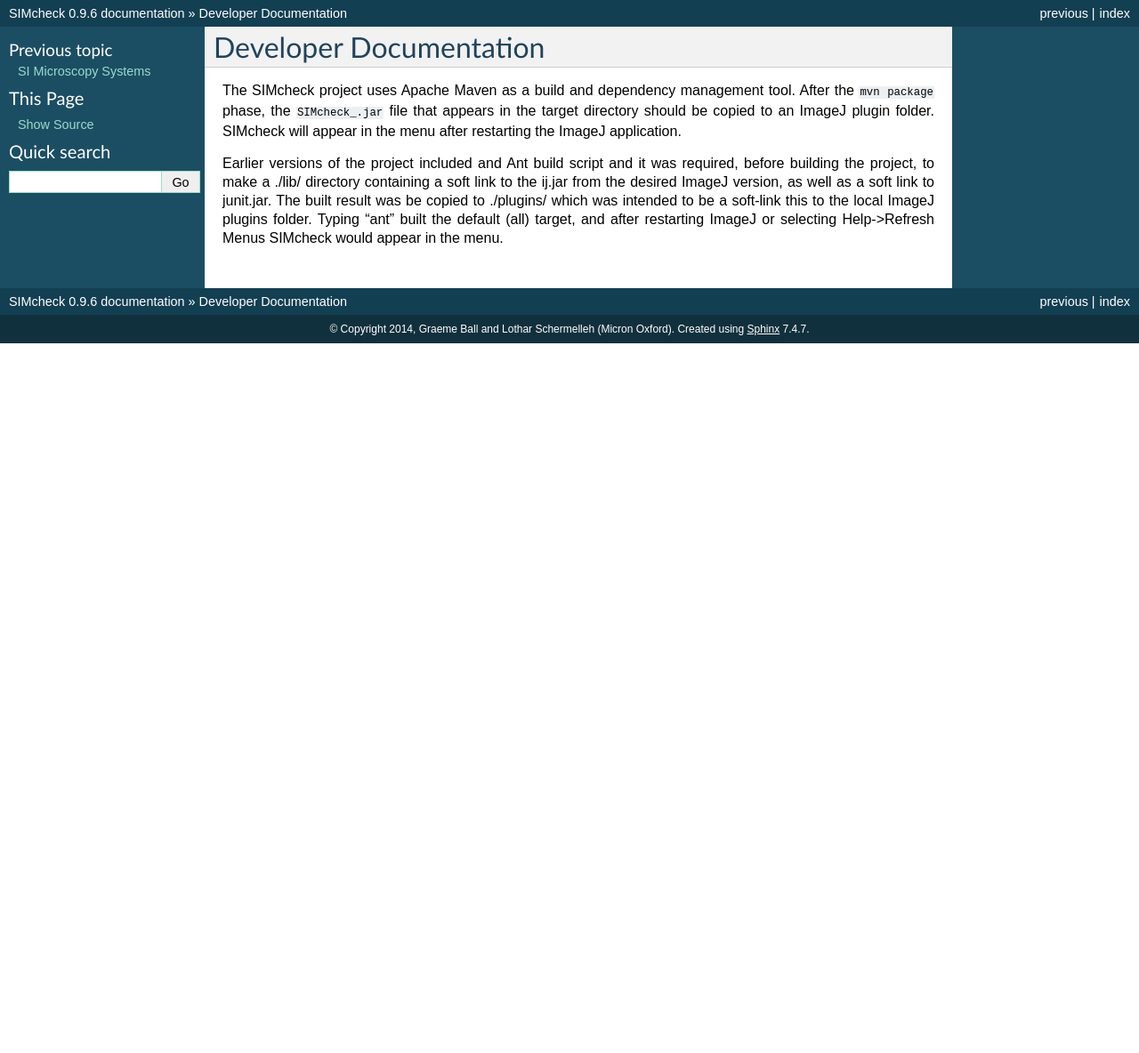
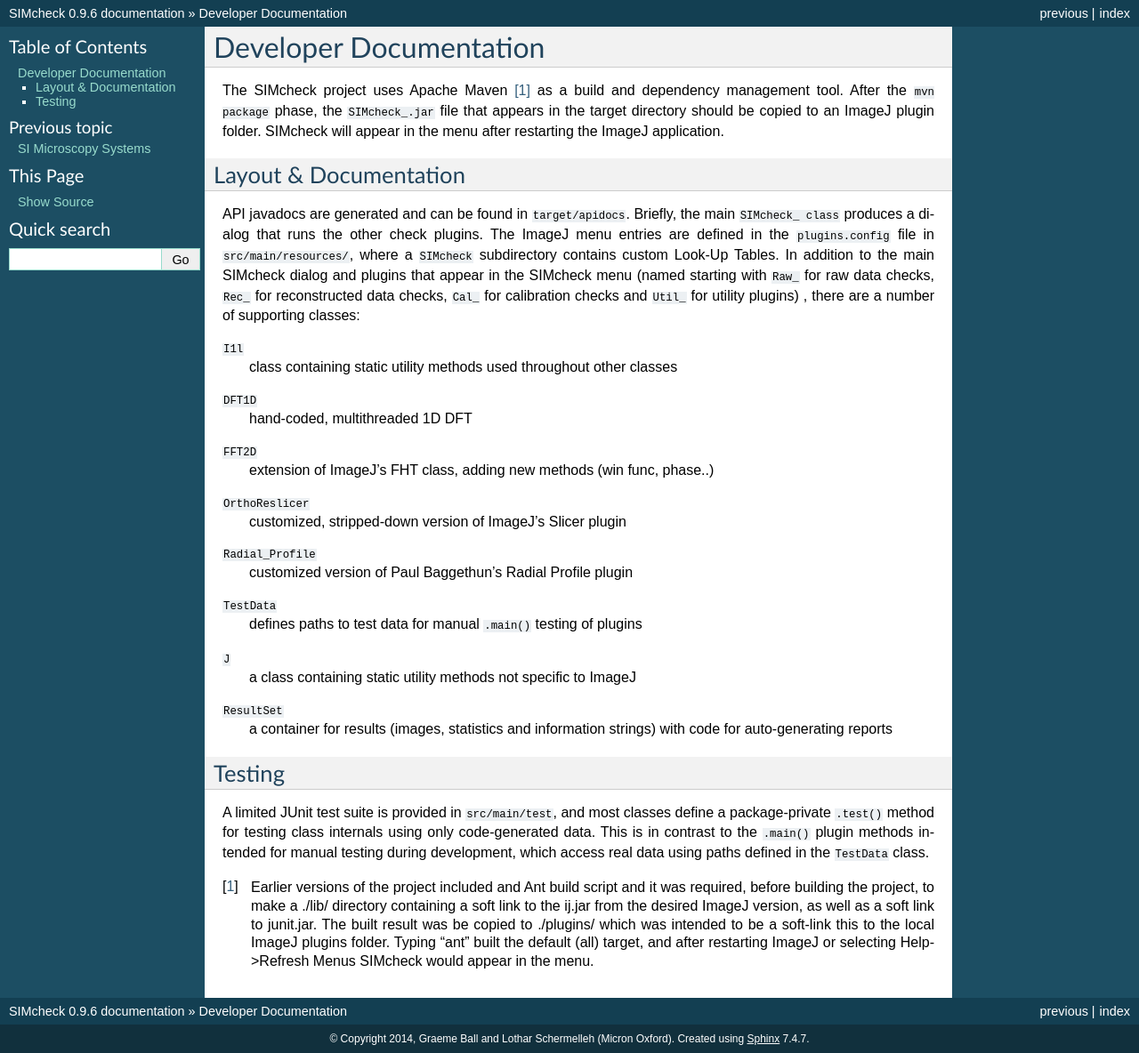
Before and after one commit to MicronOxford/SIMcheck_Manual, a Sphinx documentation site: the page built from source/developer.rst, in a window 1280 px wide. Shown: the whole page at 89% size. Built offline with Sphinx 7.4.7, drawn with Linux system fonts in a browser that asks for light colours; before the commit the page ends 900 px from its top, so only the background shows below that.

Commit message:
update index/intro and expand developer section

```diff
--- a/source/developer.rst
+++ b/source/developer.rst
@@ -1,15 +1,63 @@
 Developer Documentation
 =======================
 
-The SIMcheck project uses Apache Maven as a build and dependency management
-tool. After the ``mvn package`` phase, the ``SIMcheck_.jar`` file that
-appears in the target directory should be copied to an ImageJ plugin folder.
-SIMcheck will appear in the menu after restarting the ImageJ application.
+The SIMcheck project uses Apache Maven [#]_ as a build and dependency
+management tool. After the ``mvn package`` phase, the ``SIMcheck_.jar`` file
+that appears in the target directory should be copied to an ImageJ plugin
+folder. SIMcheck will appear in the menu after restarting the ImageJ
+application.
 
-Earlier versions of the project included and Ant build script and it was
-required, before building the project, to make a ./lib/ directory containing
-a soft link to the ij.jar from the desired ImageJ version, as well as a soft
-link to junit.jar. The built result was be copied to ./plugins/ which was
-intended to be a soft-link this to the local ImageJ plugins folder. Typing
-"ant" built the default (all) target, and after restarting ImageJ or
-selecting Help->Refresh Menus SIMcheck would appear in the menu.
+Layout & Documentation
+----------------------
+
+API javadocs are generated and can be found in ``target/apidocs``. Briefly,
+the main ``SIMcheck_ class`` produces a dialog that runs the other check
+plugins. The ImageJ menu entries are defined in the ``plugins.config``
+file in ``src/main/resources/``, where a ``SIMcheck`` subdirectory contains
+custom Look-Up Tables. In addition to the main SIMcheck dialog and plugins that
+appear in the SIMcheck menu (named starting with ``Raw_`` for raw data checks,
+``Rec_`` for reconstructed data checks, ``Cal_`` for calibration checks and
+``Util_`` for utility plugins) , there are a number of supporting classes:
+
+``I1l``
+    class containing static utility methods used throughout other classes
+
+``DFT1D``
+    hand-coded, multithreaded 1D DFT
+
+``FFT2D``
+    extension of ImageJ's FHT class, adding new methods (win func, phase..)
+
+``OrthoReslicer``
+    customized, stripped-down version of ImageJ's Slicer plugin
+
+``Radial_Profile``
+    customized version of Paul Baggethun's Radial Profile plugin
+
+``TestData``
+    defines paths to test data for manual ``.main()`` testing of plugins
+
+``J``
+    a class containing static utility methods not specific to ImageJ
+
+``ResultSet``
+    a container for results (images, statistics and information strings)
+    with code for auto-generating reports
+
+Testing
+-------
+
+A limited JUnit test suite is provided in ``src/main/test``, and most classes
+define a package-private ``.test()`` method for testing class internals
+using only code-generated data. This is in contrast to the ``.main()`` plugin
+methods intended for manual testing during development, which access real data
+using paths defined in the ``TestData`` class.
+
+.. [#] Earlier versions of the project included and Ant build script and it
+   was required, before building the project, to make a ./lib/ directory
+   containing a soft link to the ij.jar from the desired ImageJ version, as
+   well as a soft link to junit.jar. The built result was be copied to
+   ./plugins/ which was intended to be a soft-link this to the local ImageJ
+   plugins folder. Typing "ant" built the default (all) target, and after
+   restarting ImageJ or selecting Help->Refresh Menus SIMcheck would appear
+   in the menu.
```
Also changed, not shown: source/index.rst (+4 -4 lines).
